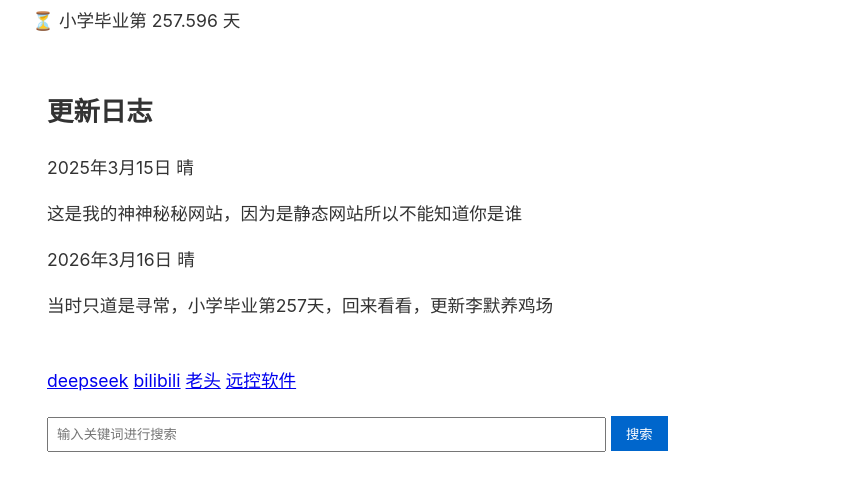
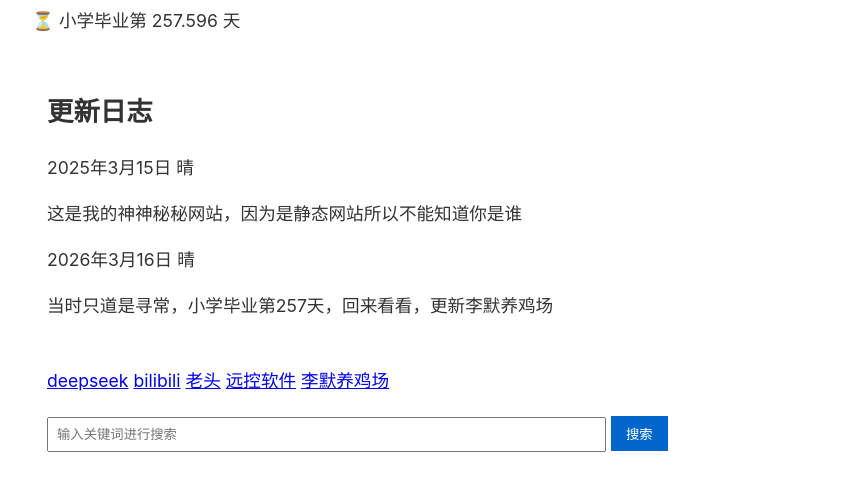
Before and after one commit to MB20130430/MB20130430.github.io, a plain HTML site: page index.html in a window 1280 px wide. Shown: the part 129-620 px from the top of the page, without its empty margins (208-1071 px from the left). Drawn offline with Linux system fonts and the light colour scheme.

Commit message:
Update index.html

```diff
--- a/index.html
+++ b/index.html
@@ -50,6 +50,7 @@
         <a href="https://www.bilibili.com/" target="_blank">bilibili</a>
         <a href="https://img.xwyue.com/i/2025/03/23/67dfa730cd82b.gif" target="_blank">老头</a>
         <a href="https://www.cntodesk.com/windows/" target="_blank">远控软件</a>
+        <a href="https://mb20130430.github.io/lmchicken" target=_blank">李默养鸡场</a>
 
         <div id="bing-search" style="margin-top: 20px;">
             <input type="text" id="bingKeyword" placeholder="输入关键词进行搜索" style="padding: 8px; width: 70%;">
```
